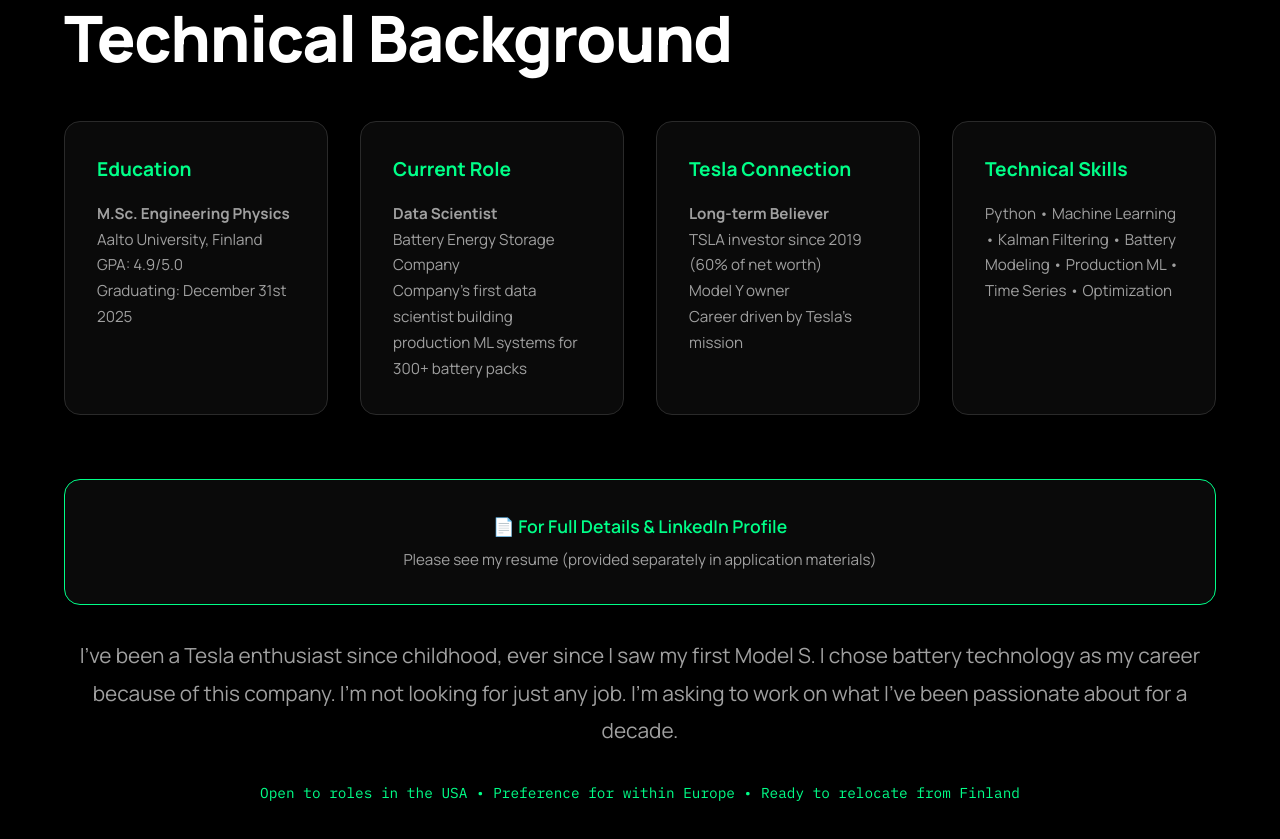
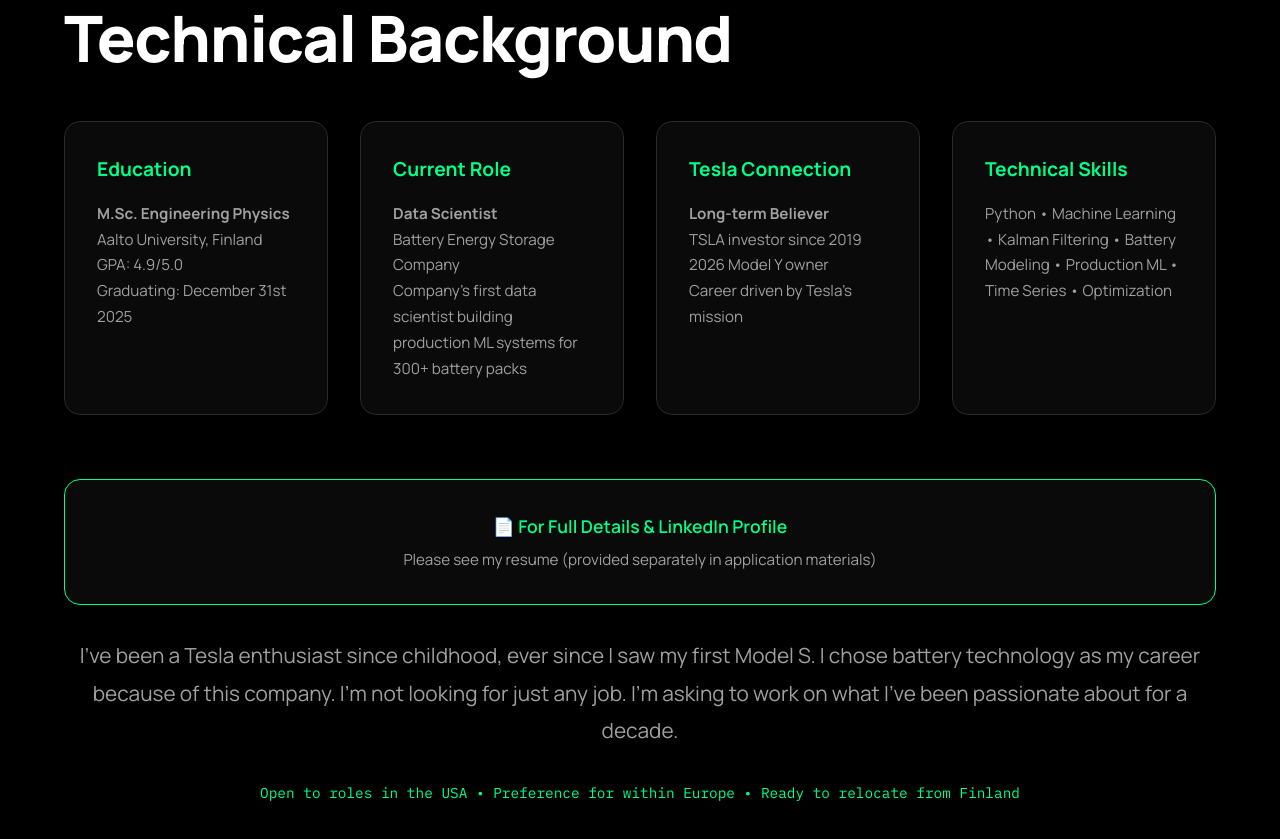
Before and after one commit to BatteryDS/TeslaPortfolio, a plain HTML site: page index.html in a window 1280 px wide. Shown: the part 5853-6692 px from the top of the page. Drawn offline with Linux system fonts and the light colour scheme.

Commit message:
Update index.html

```diff
--- a/index.html
+++ b/index.html
@@ -754,8 +754,8 @@
             <div class="background-card">
                 <h4>Tesla Connection</h4>
                 <p><strong>Long-term Believer</strong><br>
-                TSLA investor since 2019 (60% of net worth)<br>
-                Model Y owner<br>
+                TSLA investor since 2019<br>
+                2026 Model Y owner<br>
                 Career driven by Tesla's mission</p>
             </div>
             <div class="background-card">
```
